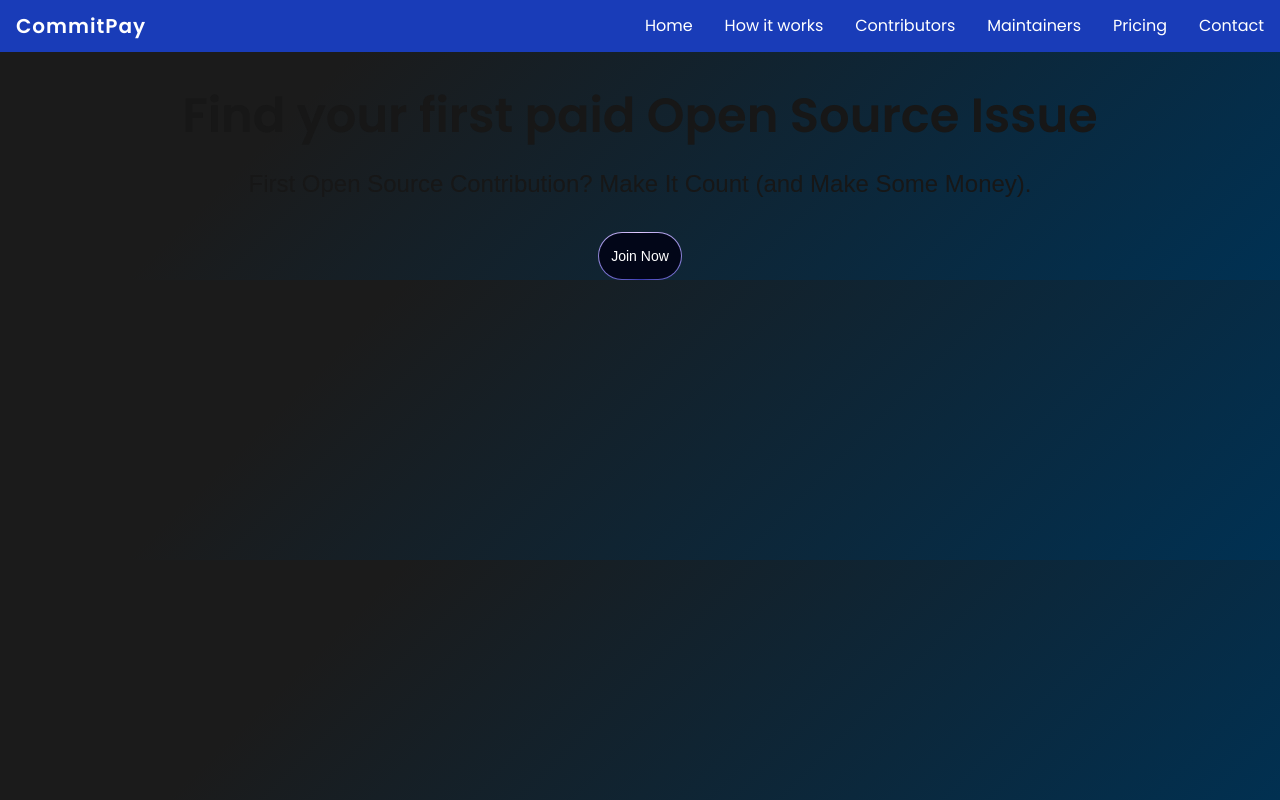
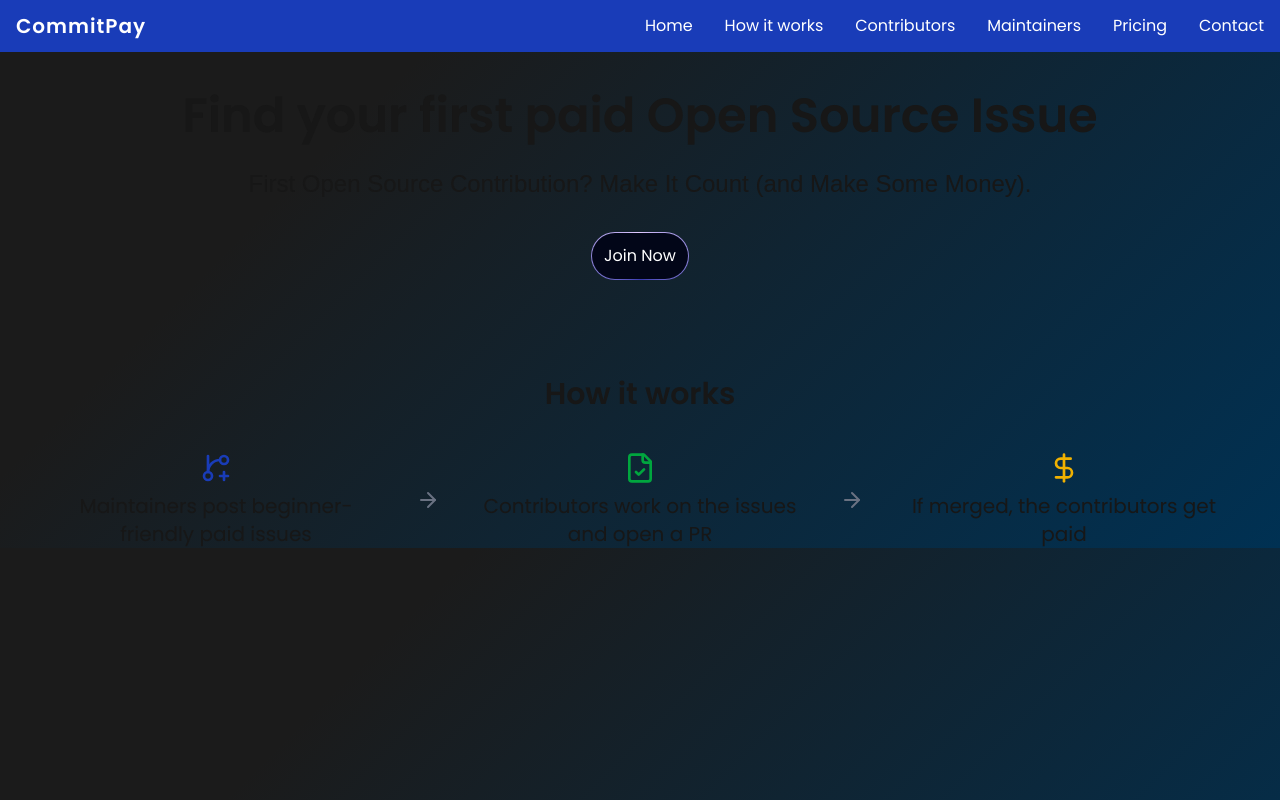
Before and after one commit to mohammadanas51/commitpay-v2, a Next.js app: page / in a window 1280 px wide. Built offline with nearby package versions, Linux system fonts and the light colour scheme.

Commit message:
added how it works section

```diff
--- a/src/components/landingPage/CtaButtons.tsx
+++ b/src/components/landingPage/CtaButtons.tsx
@@ -1,11 +1,17 @@
 import React from "react";
+import { Poppins } from "next/font/google";
+
+const poppins = Poppins({
+  weight: ["400","600"],
+  subsets: ["latin"],
+});
 
 function CtaButtons() {
   return (
-    <div className="flex justify-center items-center mt-8">
+    <div className={`flex justify-center items-center mt-8 ${poppins.className} font-semibold text-2xl`}>
       <button className="relative inline-flex h-12 overflow-hidden rounded-full p-[1px] focus:outline-none focus:ring-2 focus:ring-slate-400 focus:ring-offset-2 focus:ring-offset-slate-50">
         <span className="absolute inset-[-1000%] animate-[spin_2s_linear_infinite] bg-[conic-gradient(from_90deg_at_50%_50%,#E2CBFF_0%,#393BB2_50%,#E2CBFF_100%)]" />
-        <span className="inline-flex h-full w-full cursor-pointer items-center justify-center rounded-full bg-slate-950 px-3 py-1 text-sm font-medium text-white backdrop-blur-3xl">
+        <span className="inline-flex h-full w-full cursor-pointer items-center justify-center rounded-full bg-slate-950 px-3 py-1 text-base font-medium text-white backdrop-blur-3xl">
           Join Now
         </span>
       </button>
--- /dev/null
+++ b/src/components/landingPage/HowItWorks.tsx
@@ -0,0 +1,84 @@
+"use client";
+import React from "react";
+import { Poppins } from "next/font/google";
+import {
+  ArrowDown,
+  ArrowRight,
+  DollarSign,
+  FileCheck,
+  GitBranchPlus,
+} from "lucide-react";
+import { motion } from "framer-motion";
+
+const poppins = Poppins({
+  weight: ["400", "600"],
+  subsets: ["latin"],
+});
+
+const steps = [
+  {
+    icon: <GitBranchPlus className="w-8 h-8 text-blue-800" />,
+    text: "Maintainers post beginner-friendly paid issues",
+  },
+  {
+    icon: <FileCheck className="w-8 h-8 text-green-600" />,
+    text: "Contributors work on the issues and open a PR",
+  },
+  {
+    icon: <DollarSign className="w-8 h-8 text-yellow-500" />,
+    text: "If merged, the contributors get paid",
+  },
+];
+
+function HowItWorks() {
+  return (
+    <div className={`mt-24 px-6 text-center ${poppins.className}`}>
+      <p className="text-3xl font-semibold mb-10">How it works</p>
+
+      {/* Desktop Layout */}
+      <motion.div
+        initial={{ opacity: 0, scale: 0.5 }}
+        animate={{ opacity: 1, scale: 1 }}
+        transition={{ duration: 1.5 }}
+        className="hidden md:flex items-center justify-center gap-10"
+      >
+        {steps.map((step, index) => (
+          <React.Fragment key={index}>
+            <div className="flex flex-col items-center max-w-xs">
+              {step.icon}
+              <p className="text-xl mt-2">{step.text}</p>
+            </div>
+            {index < steps.length - 1 && (
+              <ArrowRight className="w-6 h-6 text-gray-500" />
+            )}
+          </React.Fragment>
+        ))}
+      </motion.div>
+
+      {/* Mobile Layout */}
+      <div className="md:hidden flex flex-col items-center gap-8">
+        {steps.map((step, index) => (
+          <React.Fragment key={index}>
+            <div className="flex flex-col items-center">
+              {step.icon}
+              <motion.p
+                initial={{ opacity: 0 }}
+                whileInView={{ opacity: 1 }}
+                transition={{ duration: 1.5 }}
+                animate={{ opacity: 1, scale: 1 }}
+                className="text-lg mt-2"
+              >
+                {step.text}
+              </motion.p>
+            </div>
+            {index < steps.length - 1 && (
+              <ArrowDown className="w-6 h-6 text-gray-400" />
+            )}
+          </React.Fragment>
+        ))}
+      </div>
+    </div>
+  );
+}
+
+export default HowItWorks;
--- a/src/components/landingPage/landingPage.tsx
+++ b/src/components/landingPage/landingPage.tsx
@@ -2,6 +2,7 @@ import React from 'react'
 import Header from './Header'
 import NavBar from './NavBar'
 import CtaButtons from './CtaButtons';
+import HowItWorks from './HowItWorks';
 
 function LandingPage() {
   return (
@@ -9,6 +10,7 @@ function LandingPage() {
       <NavBar />
       <Header />
       <CtaButtons/>
+      <HowItWorks />
     </>
   );
 }
```
Also changed, not shown: src/components/landingPage/header.tsx (line endings or trailing spaces).
